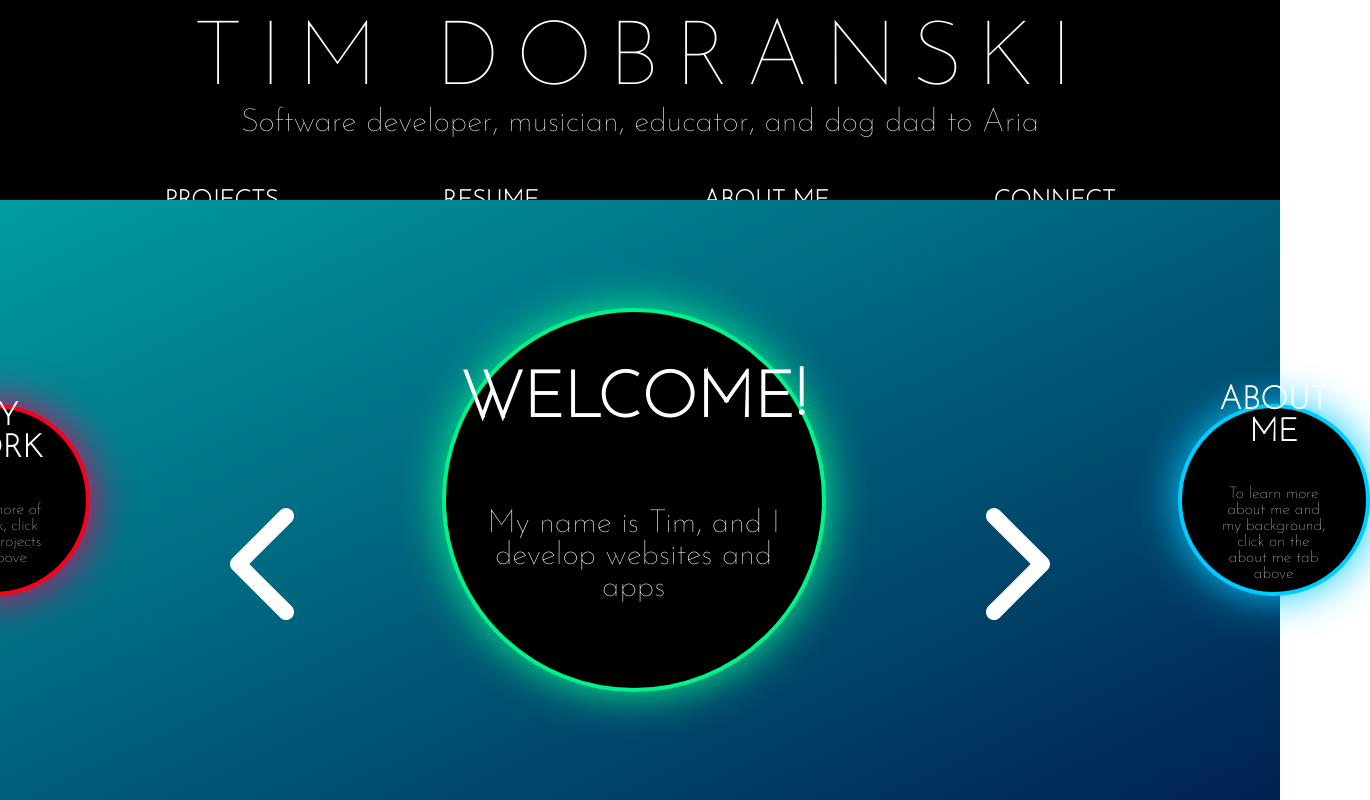
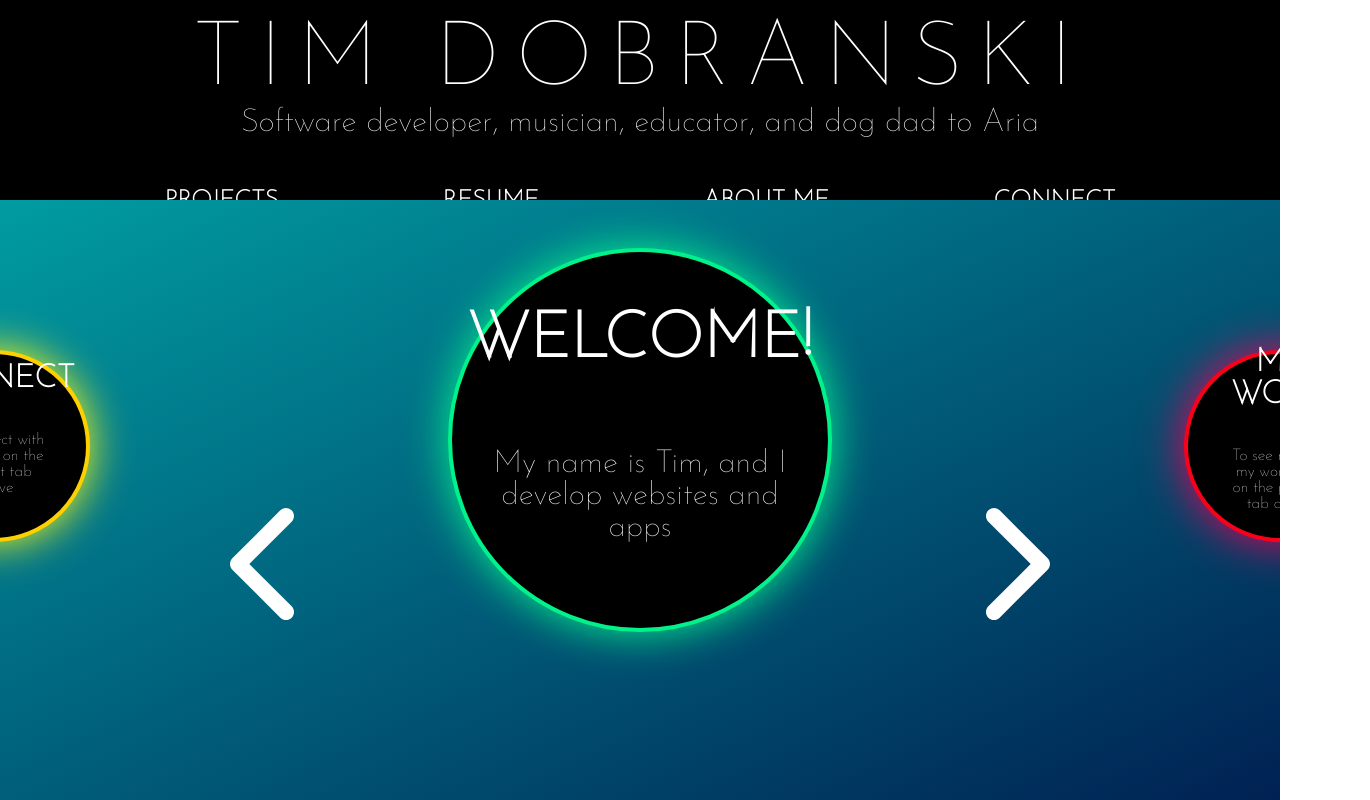
Before and after one commit to timdobranski/portfolio, a Next.js app: page / in a window 1280 px wide. Shown: the whole page, 1370 px wide, since content can reach past the window. Built offline with nearby package versions, Linux system fonts and the light colour scheme.

Commit message:
Ring animations working l-r but not r-l yet

```diff
--- a/package.json
+++ b/package.json
@@ -15,7 +15,8 @@
     "@next/font": "^13.5.4",
     "next": "13.5.4",
     "react": "^18",
-    "react-dom": "^18"
+    "react-dom": "^18",
+    "react-responsive-carousel": "^3.2.23"
   },
   "devDependencies": {
     "eslint": "^8",
--- a/src/app/Home.module.css
+++ b/src/app/Home.module.css
@@ -1,10 +1,7 @@
 #home {
-  display: flex;
-  flex-direction: row;
-  align-items: center;
-  justify-content: space-between;
+  position: relative;
   height: 75vh;
-  position: relative; /* Add this line */
+  overflow: hidden;
   background: linear-gradient(to bottom right, rgb(0, 156, 162), rgb(0, 33, 83));
 }
 .welcomeHeader {
@@ -31,21 +28,44 @@
   font-size: 2rem;
   border-radius: 50%;
   background-color: black;
-  transition: transform 1s ease, width 1s ease, height 1s ease, margin 1s ease;
-}
-.moveLeft {
-  transform: translateX(-100%);
-}
-
-.moveRight {
-  transform: translateX(100%);
+  transition: transform 1s ease, width 1s ease, height 1s ease, margin 1s ease, left 1s ease, top 1s ease, font-size 1s ease;
+  position: absolute;
 }
 .inactiveLeft, .inactiveRight, .activeRing {
-  transform: scale(1); /* Resets any previous transform */
+  transform: scale(1);
 }
 .activeRing {
+  position: absolute;
+  top: 8%;
+  left: 35%;
   width: 30vw;
   height: 30vw;
+}
+.inactiveLeft {
+  position: absolute;
+  top: 25%;
+  left: -8%;
+  width: 15vw;
+  height: 15vw;
+  font-size: 1rem;
+  transform: translate(0%, 0%);
+
+}
+.inactiveRight {
+  position: absolute;
+  top: 25%;
+  left: 85%;
+  width: 15vw;
+  height: 15vw;
+  font-size: 1rem;
+  margin-left: 7.5vw;
+  margin-right: -7vw;
+}
+.hidden {
+  opacity: 0;
+  display: hidden;
+  left: 150%;
+  transition: transform 1s ease, width 1s ease, height 1s ease, margin 1s ease, left 1s ease top 1s ease;
 }
 .greenGlow {
   border: 4px solid #00f38a;
@@ -66,24 +86,6 @@
   border: 4px solid #fb0019;
   box-shadow: 0 0 100px #ea0027;
   animation: pulsateRed 3s infinite;
-}
-.inactiveLeft {
-  width: 15vw;
-  height: 15vw;
-  font-size: 1rem;
-  margin-right: 7.5vw;  /* half the width */
-  margin-left: -8vw;  /* negative width including half of its size */
-
-
-}
-
-.inactiveRight {
-  width: 15vw;
-  height: 15vw;
-  font-size: 1rem;
-  margin-left: 7.5vw;  /* half the width */
-  margin-right: -7vw;  /* negative width including half of its size */
-  /* transform: translateX(100%); */
 }
 .leftNav, .rightNav {
   position: absolute;    /* Use absolute positioning */
@@ -121,7 +123,7 @@
       box-shadow: 0 0 35px #ea005a;
   }
   50% {
-      box-shadow: 0 0 130px #ea005a;
+      box-shadow: 0 0 150px #ea005a;
   }
   100% {
       box-shadow: 0 0 35px #ea005a;
--- a/src/app/page.js
+++ b/src/app/page.js
@@ -6,47 +6,43 @@ import me from '../../public/images/Me-2.jpg'
 import { useState } from 'react'
 import { FontAwesomeIcon } from "@fortawesome/react-fontawesome";
 import { faChevronLeft, faChevronRight } from "@fortawesome/free-solid-svg-icons";
+import "react-responsive-carousel/lib/styles/carousel.min.css";
+import { Carousel } from 'react-responsive-carousel';
+
 
 export default function Home() {
-  const [ activeRing, setActiveRing ] = useState(0)
+  const [ activeRing, setActiveRing ] = useState(1)
 
   const rings = [
+    {
+      header: 'CONNECT',
+      text: 'To connect with me, click on the connect tab above',
+      color: 'yellowGlow'
+    },
     {
       header: 'WELCOME!',
       text: 'My name is Tim, and I develop websites and apps',
       color: 'greenGlow'
     },
     {
+      header: 'MY WORK',
+      text: 'To see more of my work, click on the projects tab above',
+      color: 'redGlow'
+    },
+    {
       header: 'ABOUT ME',
       text: 'To learn more about me and my background, click on the about me tab above',
       color: 'blueGlow'
-    },
-    {
-      header: 'CONNECT',
-      text: 'To connect with me, click on the connect tab above',
-      color: 'yellowGlow'
-    },
-    {
-      header: 'MY WORK',
-      text: 'To see more of my work, click on the projects tab above',
-      color: 'redGlow'
     },
   ]
 
 
   const handleNextRing = () => {
-    if (activeRing === 3) {
-      setActiveRing(0)
-    } else {
-      setActiveRing(activeRing + 1)
+    setActiveRing((prevRing) => (prevRing + 1) % rings.length);
 }
-  }
+
 const handlePreviousRing = () => {
-    if (activeRing === 0) {
-      setActiveRing(3)
-    } else {
-      setActiveRing(activeRing - 1)
-    }
+    setActiveRing((prevRing) => (prevRing - 1 + rings.length) % rings.length);
 }
 
 
@@ -55,40 +51,25 @@ export default function Home() {
     <FontAwesomeIcon icon={faChevronLeft} className={styles.leftNav} onClick={handlePreviousRing}/>
     <FontAwesomeIcon icon={faChevronRight} className={styles.rightNav} onClick={handleNextRing} />
 
-        {/* Previous Ring */}
-        {(() => {
-            const i = (activeRing - 1 + rings.length) % rings.length;
-            const ring = rings[i];
+    {rings.map((ring, index) => {
+        let ringClass;
+        if (index === activeRing) {
+            ringClass = styles.activeRing;
+        } else if (index === (activeRing + 1) % rings.length) {
+            ringClass = styles.inactiveRight;
+        } else if (index === (activeRing - 1 + rings.length) % rings.length) {
+            ringClass = styles.inactiveLeft;
+        } else {
+            ringClass = styles.hidden; // For rings that are not in the immediate view
+        }
+
         return (
-                <div className={`${styles.ring} ${styles[ring.color]} ${styles.inactiveLeft}`} key={i}>
-                    <h1>{ring.header}</h1>
-                    <p>{ring.text}</p>
+            <div className={`${styles.ring} ${styles[ring.color]} ${ringClass}`} key={index}>
+                <h1 className={styles.ringHeader}>{ring.header}</h1>
+                <p className={styles.ringText}>{ring.text}</p>
             </div>
         );
-        })()}
-
-        {/* Active Ring */}
-        {(() => {
-            const ring = rings[activeRing];
-            return (
-                <div className={`${styles.ring} ${styles[ring.color]} ${styles.activeRing}`} key={activeRing}>
-                    <h1 className={styles.ringHeader} >{ring.header} </h1>
-                    <p className={styles.ringText} >{ring.text}</p>
-                </div>
-            );
-        })()}
-
-        {/* Next Ring */}
-        {(() => {
-            const i = (activeRing + 1) % rings.length;
-            const ring = rings[i];
-            return (
-                <div className={`${styles.ring} ${styles[ring.color]} ${styles.inactiveRight}`} key={i}>
-                    <h1>{ring.header}</h1>
-                    <p>{ring.text}</p>
-                </div>
-            );
-        })()}
+    })}
 </main>
 )
 }
```
Also changed, not shown: 1 other file (tests, documents, lock files or other folders). Lines whose indentation alone changed are shown as unchanged.
